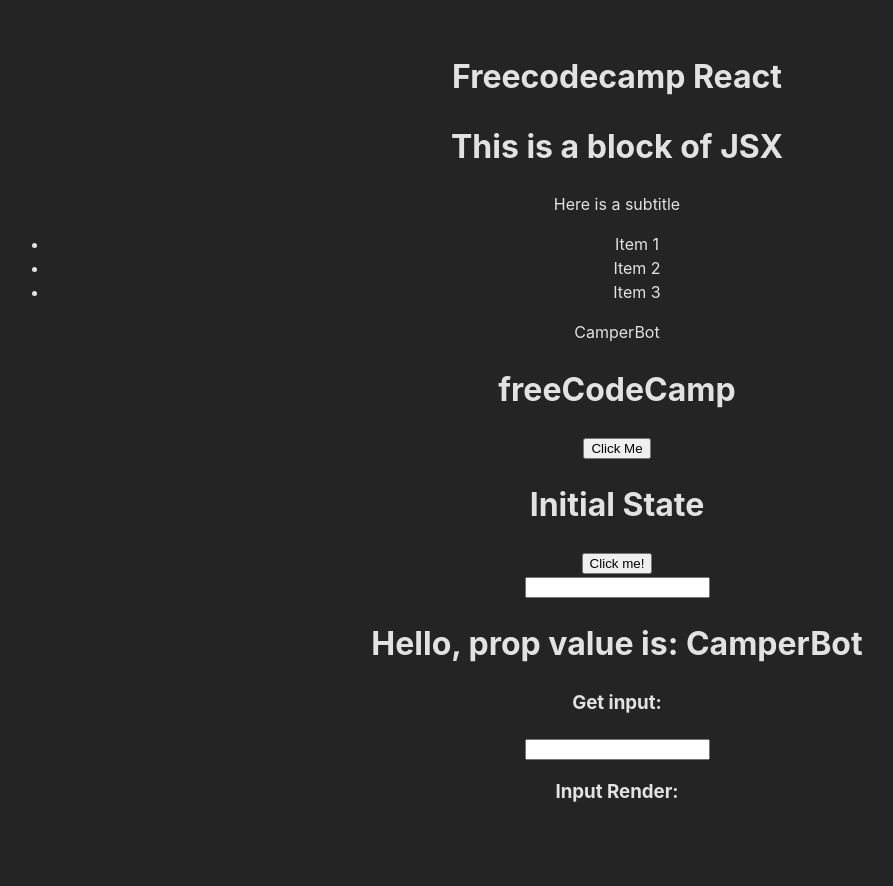
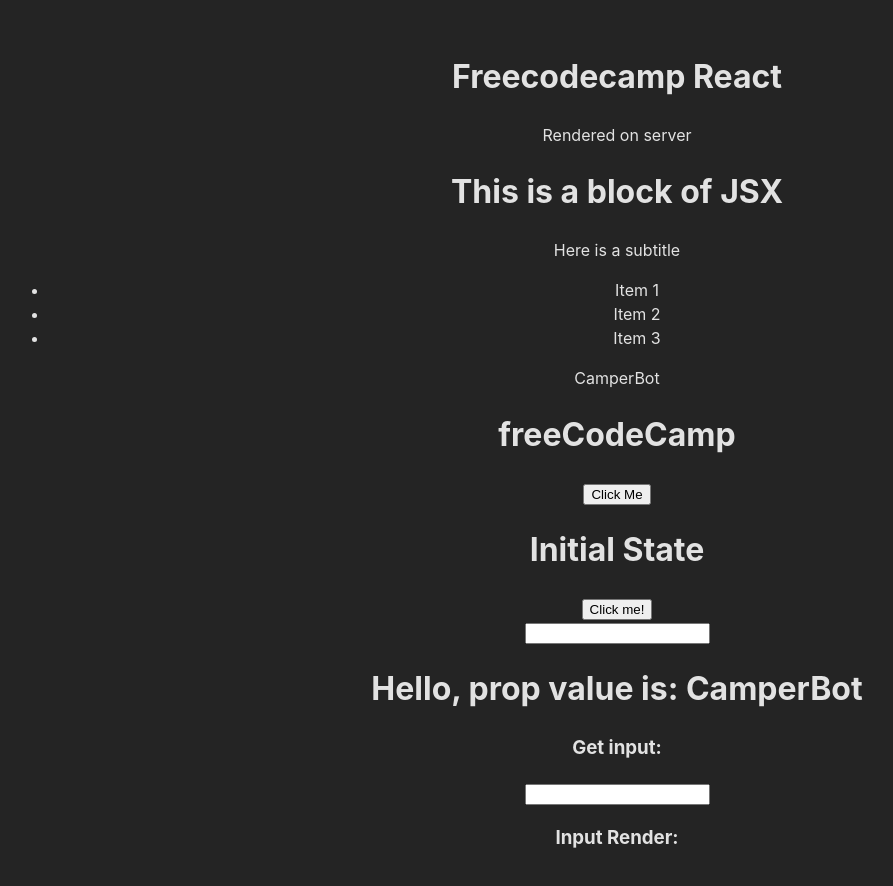
Before and after one commit to RizvanGit/freecodecamp, a React (Vite) app in the folder react-fcc/: page / in a window 1280 px wide. Shown: the top 886 px of the page, without its empty margins (23-916 px from the left). Before the commit the page ends 857 px from the top, so only its background shows below. Built offline with nearby package versions, Linux system fonts and the light colour scheme.

Commit message:
Server rendered component

```diff
--- a/react-fcc/src/App.tsx
+++ b/react-fcc/src/App.tsx
@@ -4,6 +4,7 @@
 import MyComponent from './components/lessons/ClassComponentWState'
 import ControlledInput from './components/lessons/ControlledInput'
 import ParentComponent from './components/lessons/PassStateTiChild'
+import ServerRenderComponent from './components/lessons/ReactDOMServer'
 import ParentComponent2 from './components/lessons/ShareStateToChilds'
 import ToggleComponent from './components/lessons/ToggleClassState'
 import { CampSite } from './components/lessons/defaultProps'
@@ -13,6 +14,7 @@
   return (
     <>
       <Header />
+      <ServerRenderComponent />
       <Task />
       <CampSite />
       <MyComponent />
--- /dev/null
+++ b/react-fcc/src/components/lessons/ReactDOMServer.tsx
@@ -0,0 +1,15 @@
+import ReactDOMServer from 'react-dom/server';
+import React from 'react'
+interface IProps {
+    props?: ''
+}
+class ServerRenderComponent extends React.Component<IProps> {
+    constructor(props: IProps) {
+        super(props)
+    }
+    render() {
+        return <div>Rendered on server</div>
+    }
+}
+ReactDOMServer.renderToString(<ServerRenderComponent />)
+export default ServerRenderComponent
```
